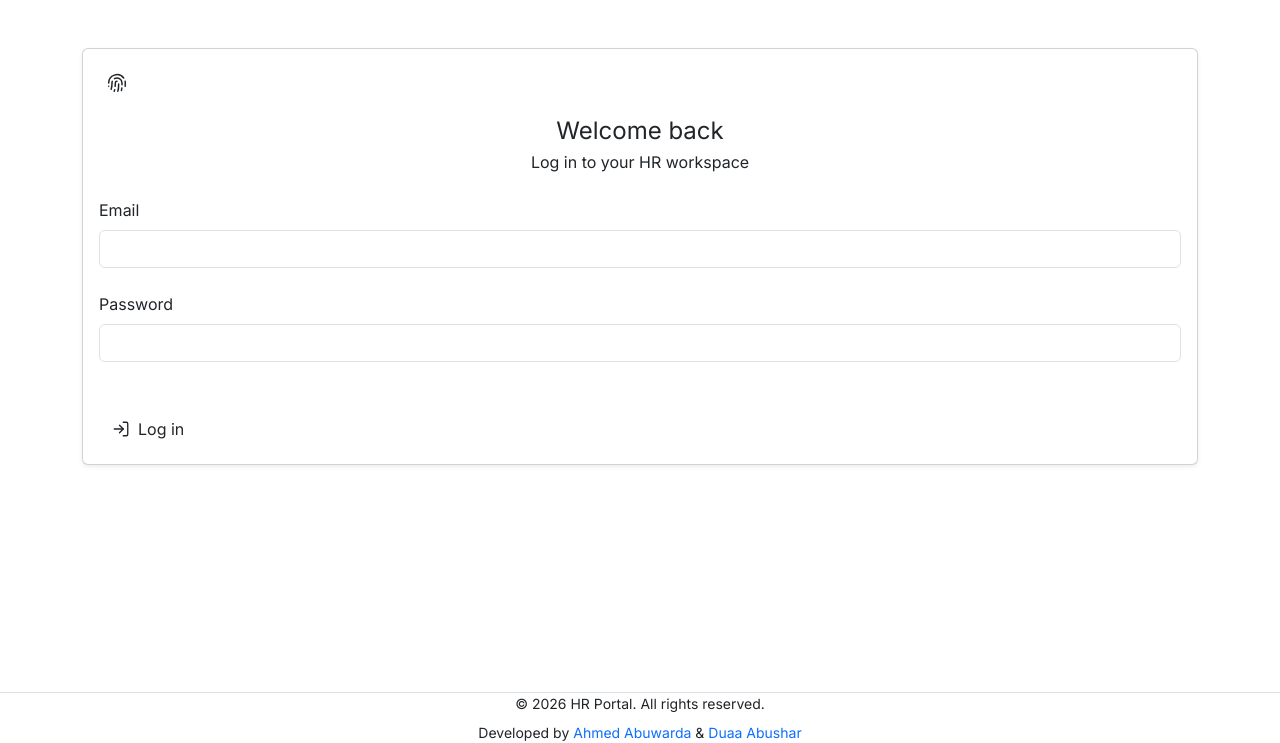
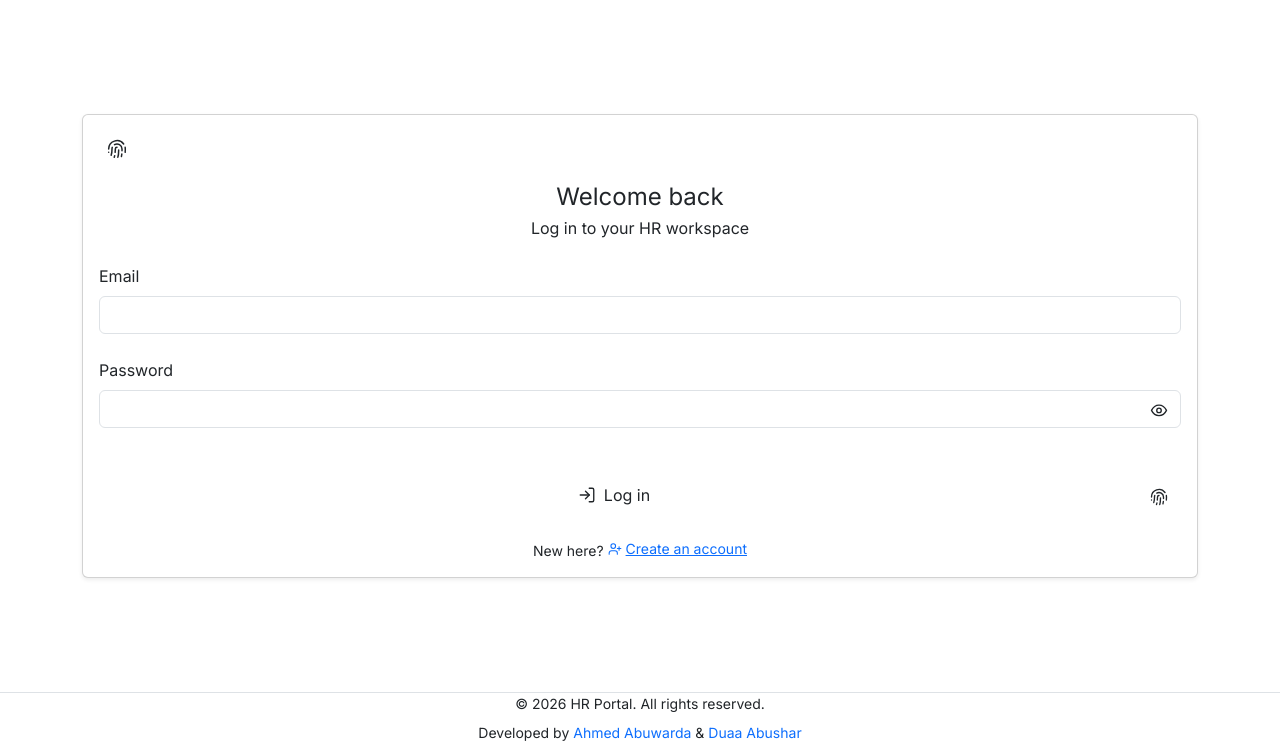
Before and after one commit to ahmedaabuwarda/HR-Portal-Management-System, a Django app: page /login in a window 1280 px wide. Shown: the part 57-800 px from the top of the page. Run offline with Django 5.2, Linux system fonts and the light colour scheme; some libraries are stand-ins or nearby versions.

Commit message:
Enhance login page with password visibility toggle and new navigation and footer components

```diff
--- a/hr_portal_management_system_app/templates/auth/login.html
+++ b/hr_portal_management_system_app/templates/auth/login.html
@@ -18,10 +18,24 @@
             </div>
             <div class="mb-5">
               <label for="id_password" class="form-label">Password</label>
-              <input type="password" class="form-control pe-5" id="id_password" name="password" autocomplete="current-password" required />
+              <div class="position-relative">
+                <input type="password" class="form-control pe-5" id="id_password" name="password" autocomplete="current-password" required />
+                <button type="button" class="btn btn-sm btn-text position-absolute top-50 translate-middle-y end-0 me-1" data-pw-toggle="id_password" aria-label="Show password" aria-pressed="false">
+                  {% include "icons/eye.html" with px=18 %}
+                </button>
+              </div>
             </div>
-            <button type="submit" class="btn btn-solid theme-primary flex-grow-1 d-inline-flex align-items-center justify-content-center gap-2">{% include "icons/log-in.html" with px=18 %} Log in</button>
+            <div class="d-flex gap-2">
+              <button type="submit" class="btn btn-solid theme-primary flex-grow-1 d-inline-flex align-items-center justify-content-center gap-2">{% include "icons/log-in.html" with px=18 %} Log in</button>
+              <button type="button" class="btn btn-outline theme-primary" id="passkey_login" title="Log in/check in with fingerprint" aria-describedby="passkey_error">
+                {% include "icons/fingerprint.html" with px=18 %}
+                <span class="visually-hidden">Log in with fingerprint</span>
+              </button>
+            </div>
           </form>
+          <p class="mt-4 mb-0 text-center small fg-2">
+            New here? <a class="d-inline-flex align-items-center gap-1" href="{% url 'register' %}"> {% include 'icons/user-plus.html' with px=14 %}Create an account</a>
+          </p>
         </div>
       </div>
     </div>
--- /dev/null
+++ b/hr_portal_management_system_app/templates/icons/eye.html
@@ -0,0 +1,16 @@
+<svg
+  width="{{ px }}"
+  height="{{ px }}"
+  viewBox="0 0 24 24"
+  fill="none"
+  stroke="currentColor"
+  stroke-width="{{ sw|default:'1.8' }}"
+  stroke-linecap="round"
+  stroke-linejoin="round"
+  class="{{ class_name|default:'' }}"
+  aria-hidden="true"
+  focusable="false"
+>
+  <path d="M2 12s3.5-7 10-7 10 7 10 7-3.5 7-10 7-10-7-10-7Z" />
+  <circle cx="12" cy="12" r="3" />
+</svg>
--- a/hr_portal_management_system_app/templates/layout.html
+++ b/hr_portal_management_system_app/templates/layout.html
@@ -6,7 +6,7 @@
     <meta name="color-scheme" content="light dark" />
     {% load static %}
     <!-- website favicon -->
-    <link rel="icon" type="image/png" sizes="32x32" href="{% static 'images/favicon.png' %}" />
+    <link rel="icon" type="image/png" sizes="32x32" href="{% static 'images/favicon-32.png' %}" />
     <link rel="icon" type="image/svg+xml" href="{% static 'images/favicon.svg' %}" />
     <!-- Google Fonts  -->
     <link rel="preconnect" href="https://fonts.googleapis.com" />
@@ -29,15 +29,16 @@
     <!-- app css -->
     <link rel="stylesheet" type="text/css" href="{% static 'css/style.css' %}" />
     <!-- app js -->
+    <!-- One script for the whole site: theme, toasts and fingerprints. -->
     <script defer type="text/javascript" src="{% static 'js/app.js' %}"></script>
     <title>HR Management System | {% block title %}{% endblock %}</title>
   </head>
   <body class="bg-1 d-flex flex-column min-vh-100">
     <!-- Your header content here -->
-    {% include 'navbar.html' %}
+    {% include 'partials/navbar.html' %}
 
-    <main>{% block content %} {% endblock %}</main>
+    <main id="content" class="flex-grow-1 d-flex flex-column">{% block content %} {% endblock %}</main>
 
-    {% include 'footer.html' %}
+    {% include 'partials/footer.html' %}
   </body>
 </html>
```
Also changed, not shown: hr_portal_management_system_app/templates/partials/footer.html (renamed from hr_portal_management_system_app/templates/footer.html), hr_portal_management_system_app/templates/partials/navbar.html (renamed from hr_portal_management_system_app/templates/navbar.html).
